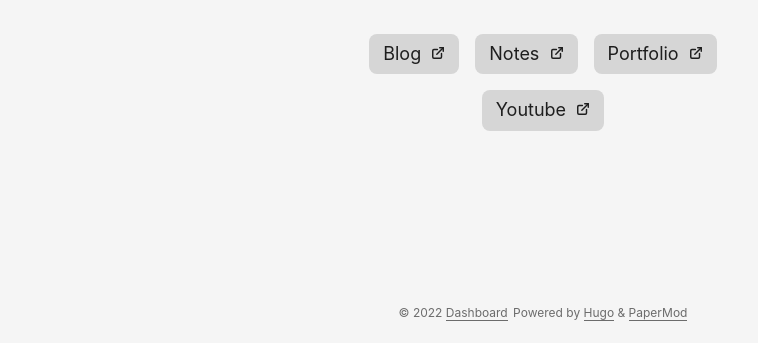
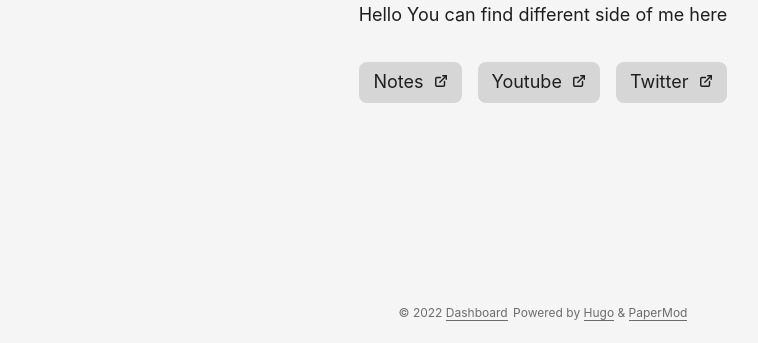
Before and after one commit to techtipsbasic/ashishghimire.github.io, a plain HTML site: page index.html in a window 1280 px wide. Shown: the part 457-800 px from the top of the page, without its empty margins (97-855 px from the left). Drawn offline with Linux system fonts and the light colour scheme.

Commit message:
new Update

```diff
--- a/index.html
+++ b/index.html
@@ -132,17 +132,6 @@
 </div>
 
         <div class="buttons">
-            <a class="button" href="https://blog.ashishghimire.com" rel="noopener" title="Blog">
-                <span class="button-inner">
-                    Blog&nbsp;
-                    <svg fill="none" shape-rendering="geometricPrecision" stroke="currentColor" stroke-linecap="round"
-                        stroke-linejoin="round" stroke-width="2.5" viewBox="0 0 24 24" height="14" width="14">
-                        <path d="M18 13v6a2 2 0 01-2 2H5a2 2 0 01-2-2V8a2 2 0 012-2h6"></path>
-                        <path d="M15 3h6v6"></path>
-                        <path d="M10 14L21 3"></path>
-                    </svg>
-                </span>
-            </a>
             <a class="button" href="https://notes.ashishghimire.com/" rel="noopener" title="Notes">
                 <span class="button-inner">
                     Notes&nbsp;
@@ -154,9 +143,9 @@
                     </svg>
                 </span>
             </a>
-            <a class="button" href="https://portfolio.ashishghimire.com/" rel="noopener" title="Portfolio">
+            <a class="button" href="https://youtube.com/@ashishghimire/" rel="noopener" title="Youtube">
                 <span class="button-inner">
-                    Portfolio&nbsp;
+                    Youtube&nbsp;
                     <svg fill="none" shape-rendering="geometricPrecision" stroke="currentColor" stroke-linecap="round"
                         stroke-linejoin="round" stroke-width="2.5" viewBox="0 0 24 24" height="14" width="14">
                         <path d="M18 13v6a2 2 0 01-2 2H5a2 2 0 01-2-2V8a2 2 0 012-2h6"></path>
@@ -165,9 +154,9 @@
                     </svg>
                 </span>
             </a>
-            <a class="button" href="https://youtube.com/@ashishghimire/" rel="noopener" title="Youtube">
+            <a class="button" href="https://twitter.com/aacsghimire/" rel="noopener" title="Twitter">
                 <span class="button-inner">
-                    Youtube&nbsp;
+                    Twitter&nbsp;
                     <svg fill="none" shape-rendering="geometricPrecision" stroke="currentColor" stroke-linecap="round"
                         stroke-linejoin="round" stroke-width="2.5" viewBox="0 0 24 24" height="14" width="14">
                         <path d="M18 13v6a2 2 0 01-2 2H5a2 2 0 01-2-2V8a2 2 0 012-2h6"></path>
```
